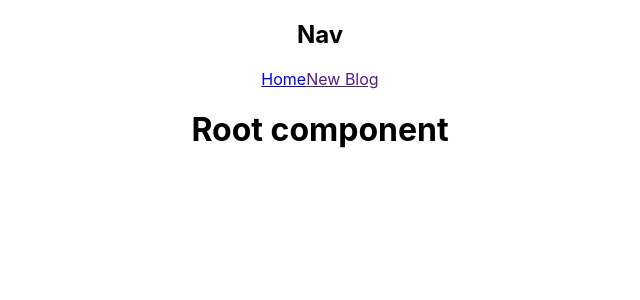
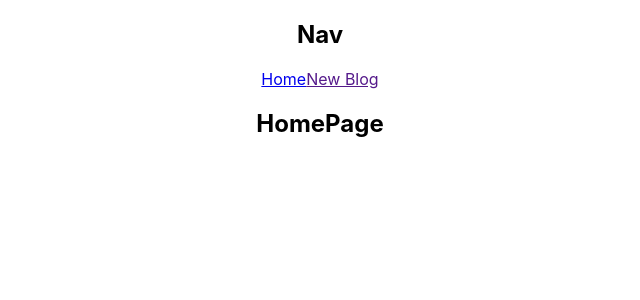
Before and after one commit to ShivaniAgarwal07/Blogging-App, a React (Create React App) app: page / in a window 1280 px wide. Shown: the top 300 px of the page, without its empty margins (320-960 px from the left). Built offline with nearby package versions, Linux system fonts and the light colour scheme.

Commit message:
homepage testing

```diff
--- a/src/App.js
+++ b/src/App.js
@@ -1,10 +1,11 @@
 import './App.css';
 import NavBar from './Comps/nav';
+import Home from './Comps/home';
 function App() {
   return (
     <div className='App'>
     <NavBar/>
-    <h1>Root component</h1>
+   <Home/>
     </div>
   );
 }
--- /dev/null
+++ b/src/Comps/home.js
@@ -0,0 +1,9 @@
+const Home = () => {
+    return (
+        <div className="home">
+            <h2>HomePage</h2>
+        </div>
+     );
+}
+
+export default Home;
```
